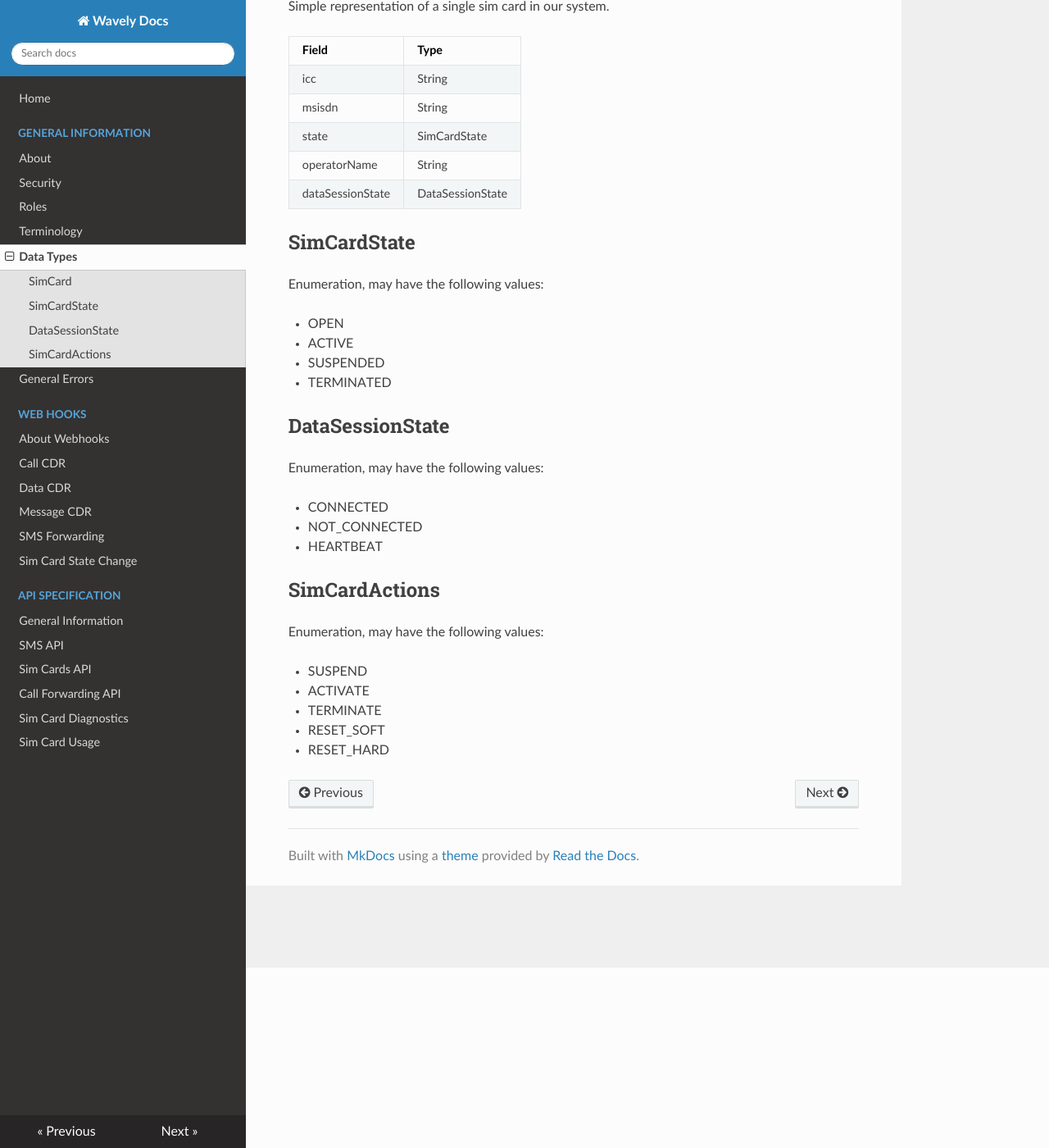
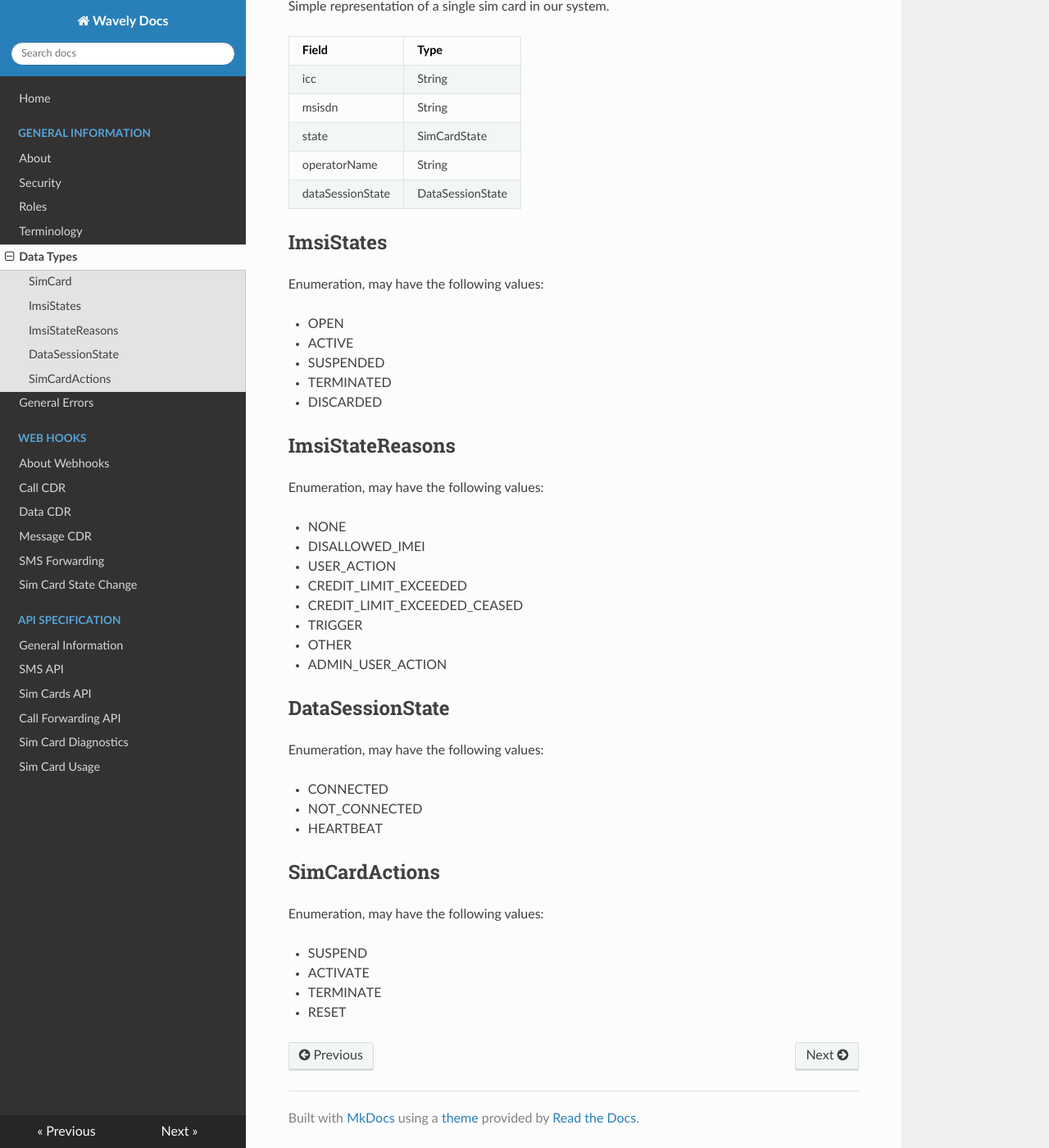
Before and after one commit to Wavelyio/wavely-docs, an MkDocs documentation site: the page built from docs/general-information/data-types.md, in a window 1280 px wide and 1400 px high, scrolled down 220 px. Shown: the whole window at 82% size. Built offline with MkDocs 1.6.1, drawn with Linux system fonts in a browser that asks for light colours; nearby versions of some CDN libraries; old or Windows-style settings are respelled for this version of MkDocs.

Commit message:
Update data types

```diff
--- a/docs/general-information/data-types.md
+++ b/docs/general-information/data-types.md
@@ -12,7 +12,7 @@ Simple representation of a single sim card in our system.
 | operatorName     | String           |
 | dataSessionState | DataSessionState |
 
-## SimCardState
+## ImsiStates
 
 Enumeration, may have the following values:
 
@@ -20,6 +20,21 @@ Enumeration, may have the following values:
 * ACTIVE
 * SUSPENDED
 * TERMINATED
+* DISCARDED
+
+## ImsiStateReasons
+
+Enumeration, may have the following values:
+
+* NONE
+* DISALLOWED_IMEI
+* USER_ACTION
+* CREDIT_LIMIT_EXCEEDED
+* CREDIT_LIMIT_EXCEEDED_CEASED
+* TRIGGER
+* OTHER
+* ADMIN_USER_ACTION
+
 
 ## DataSessionState
 
@@ -36,5 +51,4 @@ Enumeration, may have the following values:
 * SUSPEND
 * ACTIVATE
 * TERMINATE
-* RESET_SOFT
-* RESET_HARD
+* RESET
```
